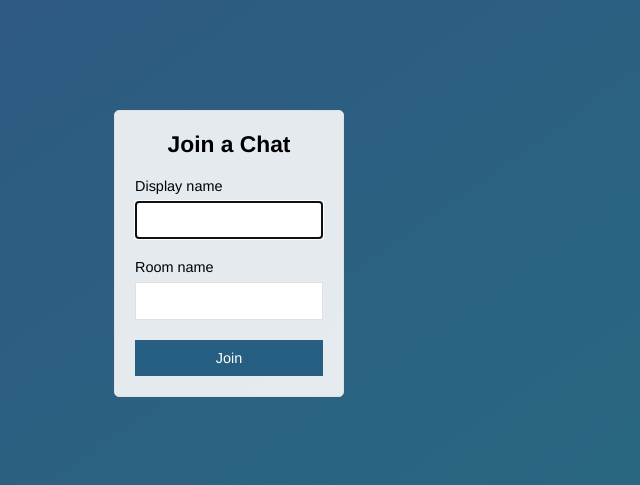
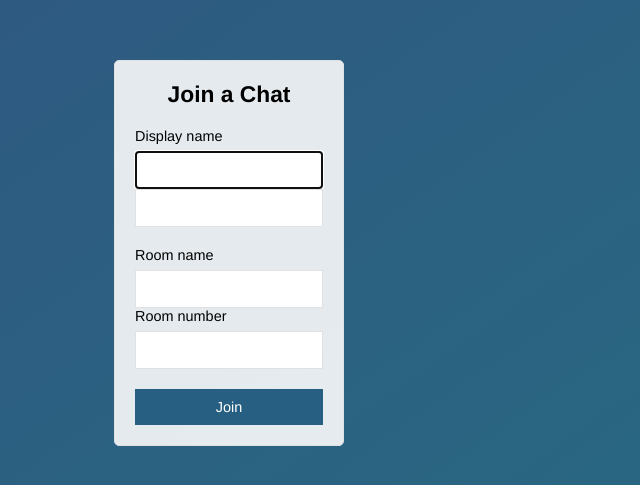
Before and after one commit to jsparmani/chat-app-socket.io, a website: page public/index.html in a window 1280 px wide. Shown: the part 147-632 px from the top of the page, without its empty margins (411-1051 px from the left). Drawn offline with Linux system fonts and the light colour scheme.

Commit message:
Modified Input Tags

```diff
--- a/public/index.html
+++ b/public/index.html
@@ -17,10 +17,13 @@
             <div class="form-field">
                 <label> Display name</label>
                 <input type="text" name="name" autofocus />
+		<input type="text" name="age"/>
             </div>
             <div class="form-field">
                 <label>Room name</label>
                 <input type="text" name="room" />
+		<label>Room number</label>
+                <input type="text" name="room_number" />
             </div>
             <div class="form-field">
                 <button>Join</button>
```
